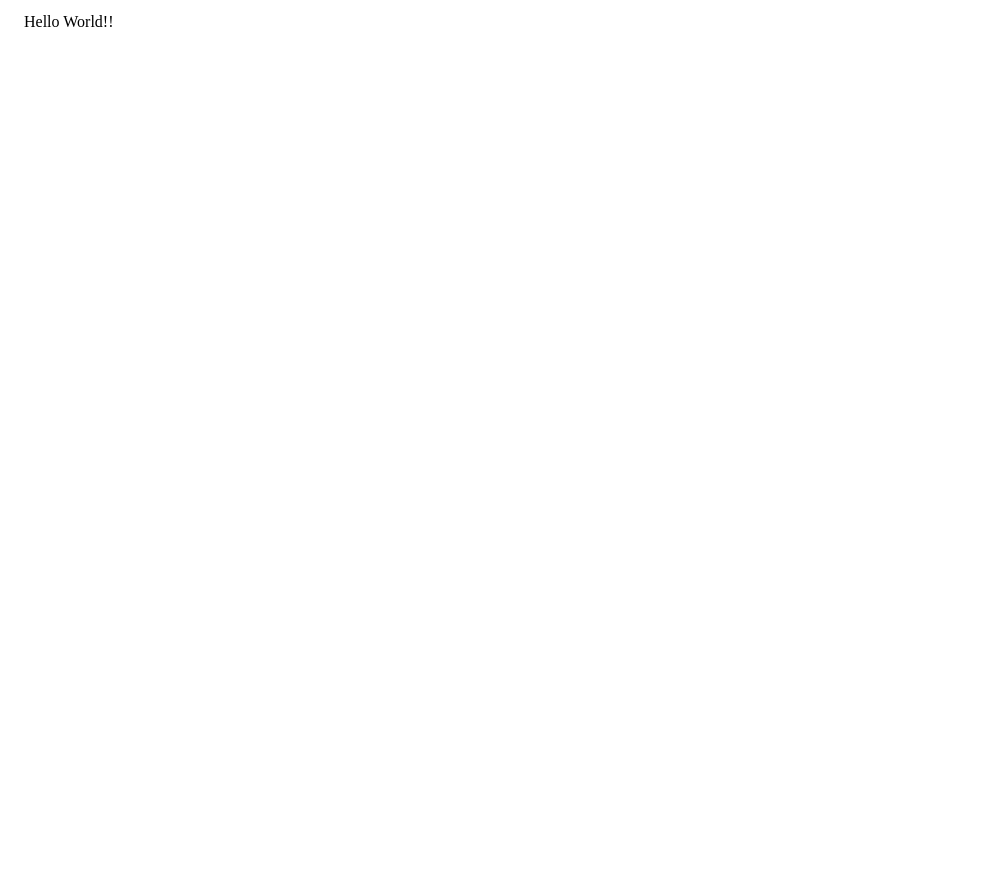
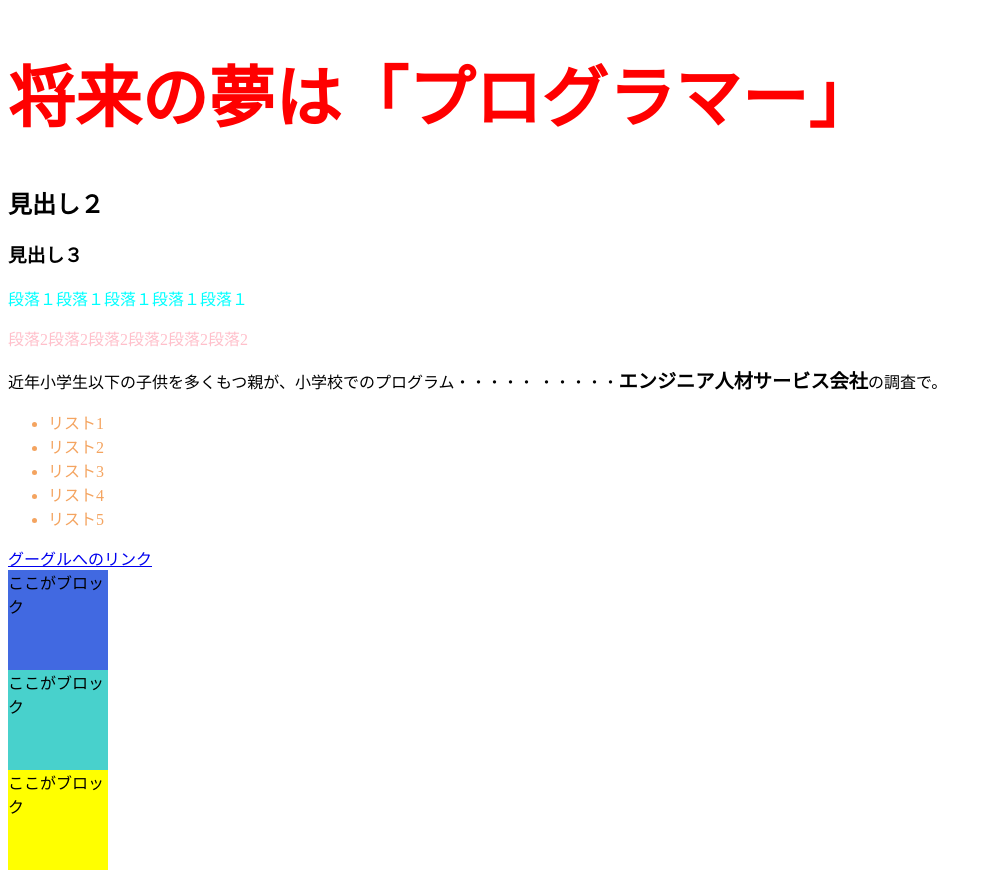
Before and after one commit to Mana-Th/Practice, a plain HTML site: page index.html in a window 1280 px wide. Shown: the whole page, without its empty margins (0-992 px from the left). Before the commit the page ends 800 px from the top, so only its background shows below. Drawn offline with Linux system fonts and the light colour scheme.

Commit message:
changedtext

```diff
--- /dev/null
+++ b/CSS/index.css
@@ -0,0 +1,22 @@
+p.sub-title1 {color: aqua;}
+p#sub-title2 {color: pink;}
+h1{color: red;
+    font-size: 50pt;
+    font-weight: bold;
+}
+
+.company {
+    font-weight:bold ;
+    font-size: larger;
+}
+div.box1{height: 100px;
+width: 100px;
+background-color: royalblue;}
+div.box2{height: 100px;
+width: 100px;
+background-color: mediumturquoise;}
+div.box3{height: 100px;
+width: 100px;
+background-color: yellow;}
+
+ul{color: sandybrown;}
--- a/index.html
+++ b/index.html
@@ -5,9 +5,30 @@
 <meta nema="viewport" content="width=dvice-width,initial-scale=1.0">
 <meta http-equiv="x-UA-compatible" content="ie=edge ">
 <title>HTMLの練習</title>
+<link rel="stylesheet" type="text/css" href="CSS/index.css">
+<style type="text/css">
+</style>
 </head>
 <body>
-　Hello World!!
-
+<h1>
+将来の夢は「プログラマー」
+</h1>
+<h2>見出し２</h2>
+<h3>見出し３</h3>
+<p class="sub-title1">段落１段落１段落１段落１段落１</p><p id="sub-title2">段落2段落2段落2段落2段落2段落2
+</p>
+近年小学生以下の子供を多くもつ親が、小学校でのプログラム・・・・・
+・・・・・<span class="company">エンジニア人材サービス会社</span>の調査で。
+<ul>
+  <li>リスト1</li>
+  <li>リスト2</li>
+  <li>リスト3</li>
+  <li>リスト4</li>
+  <li>リスト5</li>
+</ul>
+<a href="https://www.google.co.jp">グーグルへのリンク</a>
+ <div class="box1">ここがブロック</div>
+ <div class="box2">ここがブロック</div>
+ <div class="box3">ここがブロック</div>
 </body>
 </html>
```
Also changed, not shown: 1 other file.
